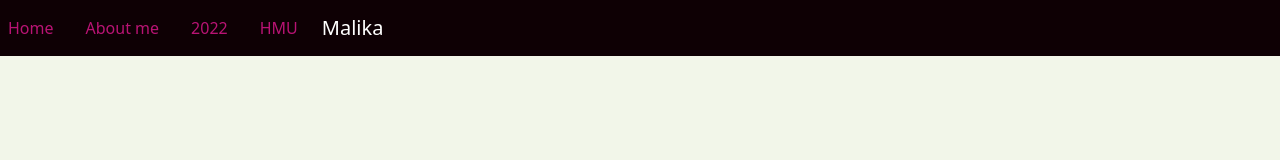
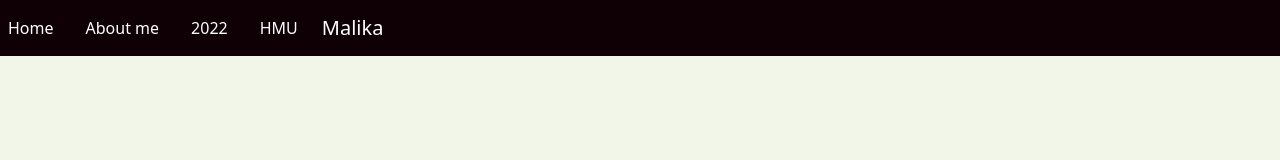
Before and after one commit to mel-10/website, a plain HTML site: page index.html in a window 1280 px wide. Drawn offline with nearby package versions, Linux system fonts and the light colour scheme.

Commit message:
Revert ","
This reverts commit a39768fdec532a7a780c3953e1851a718b8c91d5.

```diff
--- a/style.css
+++ b/style.css
@@ -18,8 +18,7 @@ body{
 .nav-link{
     margin-right: 1em !important;
 }
-.nav-link,
-.navbar-brand:hover{
+.nav-link:hover{
     color: #b91374;
 }
 .navbar-collapse{
```
